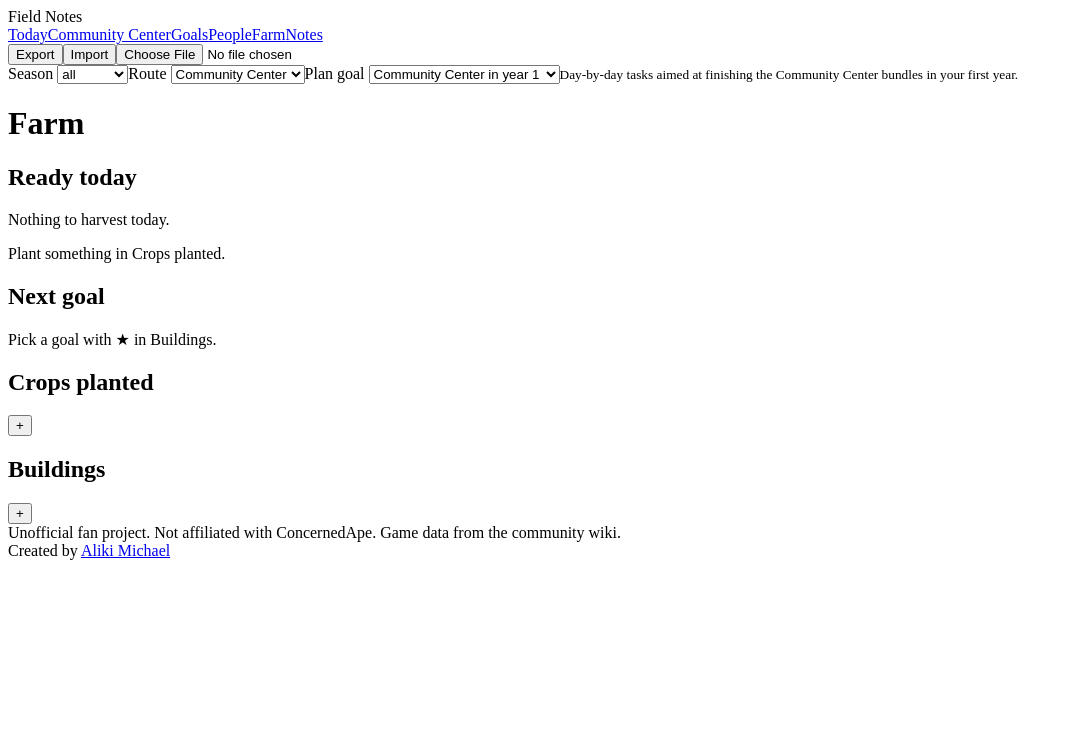
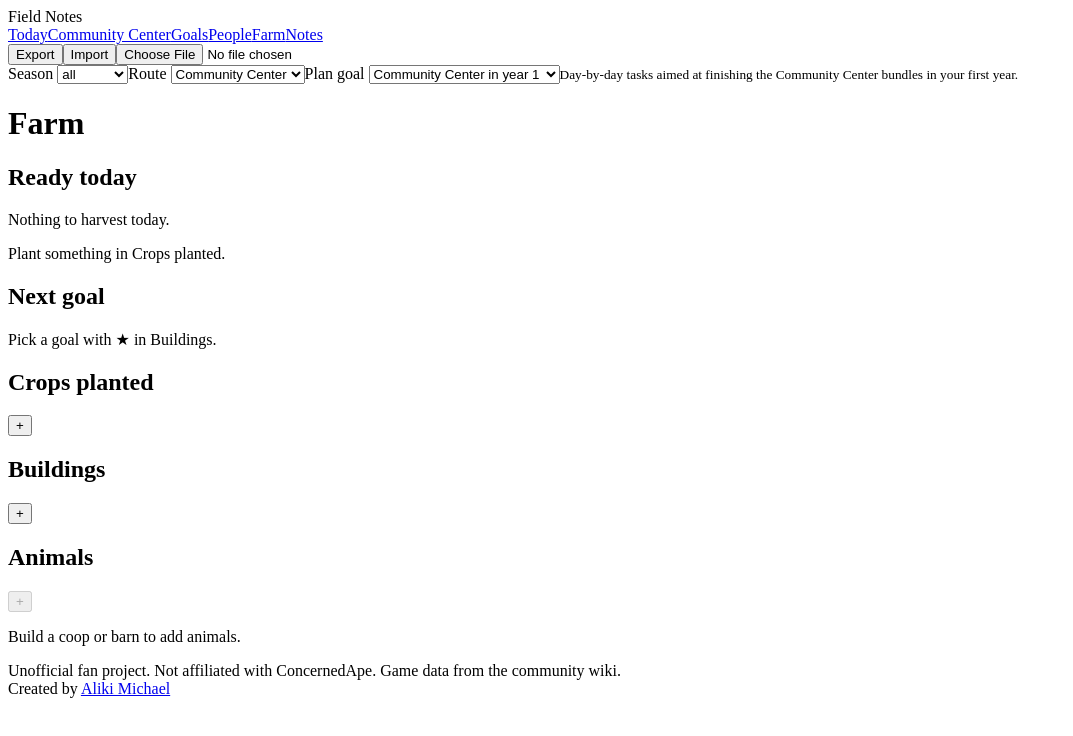
Before and after one commit to amichael33/field-notes_stardew, a React (Vite) app: page /#/farm in a window 1280 px wide. Shown: the top 736 px of the page, without its empty margins (0-1073 px from the left). Built offline with nearby package versions, Linux system fonts and the light colour scheme; the HTML template or start-up script is replaced by a standard one.

Commit message:
feat: animals box counted per type

```diff
--- /dev/null
+++ b/src/components/farm/AnimalsBox.tsx
@@ -0,0 +1,120 @@
+import { useState } from 'react'
+import { ANIMAL_TYPES, BUILDINGS } from '../../data/farm-lookup'
+import { capacityUsage } from '../../data/farm'
+import { useSave } from '../../state/SaveContext'
+import FarmSprite from './FarmSprite'
+import FarmTile from './FarmTile'
+
+const MAX_PER_TYPE = 99
+
+export default function AnimalsBox() {
+  const { save, updateFarm } = useSave()
+  const [selectedType, setSelectedType] = useState<string | null>(null)
+  const [picking, setPicking] = useState(false)
+
+  const { animals, buildings: owned } = save.farm
+  const types = ANIMAL_TYPES.filter((a) => (animals[a.type] ?? 0) > 0)
+  const selected = types.find((a) => a.type === selectedType)
+  const addable = ANIMAL_TYPES.filter((a) => (owned[a.house] ?? 0) >= 1)
+  const houses = capacityUsage(save.farm, BUILDINGS, ANIMAL_TYPES).filter(
+    (h) => (owned[h.house] ?? 0) > 0 || h.used > 0,
+  )
+
+  const change = (type: string, delta: number) =>
+    updateFarm((f) => {
+      const next = Math.min(MAX_PER_TYPE, (f.animals[type] ?? 0) + delta)
+      const rest = { ...f.animals }
+      if (next <= 0) delete rest[type]
+      else rest[type] = next
+      return { ...f, animals: rest }
+    })
+
+  return (
+    <section className="aside-card">
+      <h2>Animals</h2>
+      <div className="farm-tiles">
+        {types.map((a) => (
+          <FarmTile
+            key={a.type}
+            label={`${a.type}, ${animals[a.type]}`}
+            count={animals[a.type]}
+            selected={a.type === selectedType}
+            onClick={() => {
+              setSelectedType(a.type === selectedType ? null : a.type)
+              setPicking(false)
+            }}
+          >
+            <FarmSprite kind="animal" id={a.type} />
+          </FarmTile>
+        ))}
+        <FarmTile
+          label="Add an animal"
+          selected={picking}
+          disabled={addable.length === 0}
+          onClick={() => {
+            setPicking(!picking)
+            setSelectedType(null)
+          }}
+          className="no-print"
+        >
+          <span className="farm-tile-plus" aria-hidden="true">
+            +
+          </span>
+        </FarmTile>
+      </div>
+      {houses.length === 0 && <p>Build a coop or barn to add animals.</p>}
+      {houses.map((h) => (
+        <p key={h.house}>
+          <span>{`${h.house} ${h.used} of ${h.max}`}</span>
+          {h.max === 0 ? (
+            <strong> {`No ${h.house.toLowerCase()} built`}</strong>
+          ) : (
+            h.used > h.max && <strong> Over capacity</strong>
+          )}
+        </p>
+      ))}
+      {selected && (
+        <div role="region" aria-label={`${selected.type} actions`} className="farm-actions no-print">
+          <button
+            type="button"
+            className="btn-small"
+            aria-label={`Add one ${selected.type}`}
+            onClick={() => change(selected.type, 1)}
+          >
+            +1
+          </button>
+          <button
+            type="button"
+            className="btn-small"
+            aria-label={`Remove one ${selected.type}`}
+            onClick={() => {
+              if (animals[selected.type] === 1) setSelectedType(null)
+              change(selected.type, -1)
+            }}
+          >
+            −1
+          </button>
+        </div>
+      )}
+      {picking && (
+        <div className="farm-picker no-print">
+          <ul role="list" aria-label="Animals to add" className="farm-grid-list">
+            {addable.map((a) => (
+              <li key={a.type}>
+                <button
+                  type="button"
+                  className="farm-pick"
+                  aria-label={`Add ${a.type}`}
+                  onClick={() => change(a.type, 1)}
+                >
+                  <FarmSprite kind="animal" id={a.type} />
+                  <span>{a.type}</span>
+                </button>
+              </li>
+            ))}
+          </ul>
+        </div>
+      )}
+    </section>
+  )
+}
--- a/src/components/farm/FarmTile.tsx
+++ b/src/components/farm/FarmTile.tsx
@@ -6,6 +6,7 @@ export default function FarmTile({
   selected = false,
   onClick,
   className,
+  disabled = false,
   children,
 }: {
   label: string
@@ -13,6 +14,7 @@ export default function FarmTile({
   selected?: boolean
   onClick: () => void
   className?: string
+  disabled?: boolean
   children: ReactNode
 }) {
   return (
@@ -22,6 +24,7 @@ export default function FarmTile({
       aria-label={label}
       aria-pressed={selected}
       onClick={onClick}
+      disabled={disabled}
     >
       {children}
       {count !== undefined && <span className="farm-tile-count">{count}</span>}
--- a/src/views/FarmView.tsx
+++ b/src/views/FarmView.tsx
@@ -2,6 +2,7 @@ import ReadyToday from '../components/farm/ReadyToday'
 import NextGoal from '../components/farm/NextGoal'
 import CropsBox from '../components/farm/CropsBox'
 import BuildingsBox from '../components/farm/BuildingsBox'
+import AnimalsBox from '../components/farm/AnimalsBox'
 
 export default function FarmView() {
   return (
@@ -15,6 +16,7 @@ export default function FarmView() {
         <aside className="farm-side">
           <CropsBox />
           <BuildingsBox />
+          <AnimalsBox />
         </aside>
       </div>
     </div>
```
Also changed, not shown: 1 other file (tests, documents, lock files or other folders).
